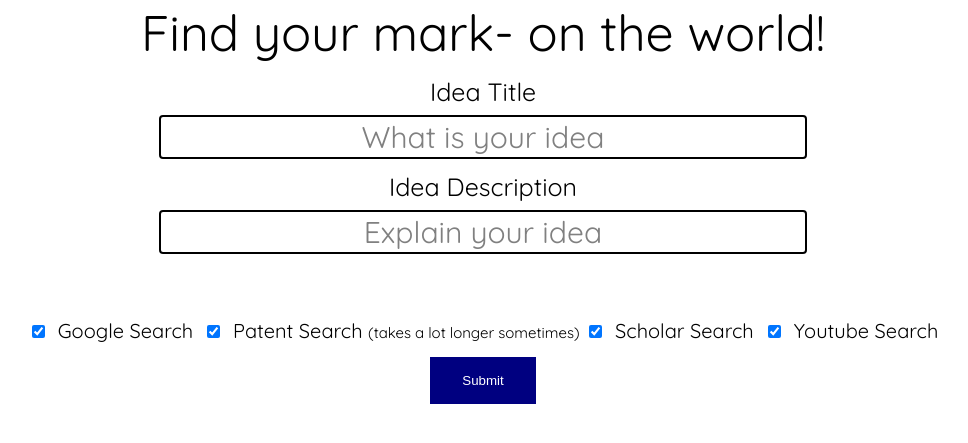
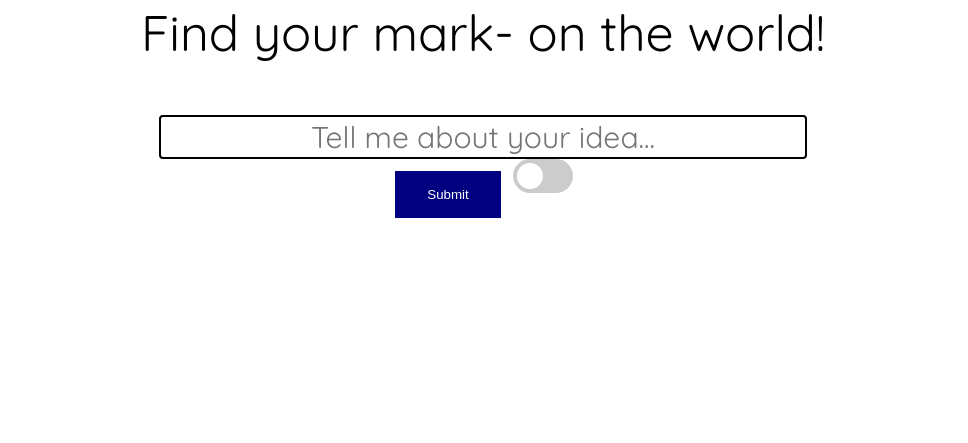
Before and after one commit to nirmiller/IdeaSearchv2, a Flask app: page / in a window 1280 px wide. Shown: the part 257-700 px from the top of the page, without its empty margins (157-1125 px from the left). Run offline with Flask 3, Linux system fonts and the light colour scheme; some libraries are stand-ins or nearby versions.

```diff
--- a/ideasearch/ranker.py
+++ b/ideasearch/ranker.py
@@ -50,9 +50,9 @@ def get_cos_similarity(test, compare):
         return np.dot(vec1, vec2) / (np.linalg.norm(vec1) * np.linalg.norm(vec2))
 
     return 0
-def score_query(search_algo, idea_query, threshold):
+def score_query(search_algo, idea_query, threshold, search_depth):
 
-  searched_results = search_algo(idea_query)
+  searched_results = search_algo(idea_query, search_depth)
   searched_ideas = score_list(iq=idea_query, queries_list=searched_results, threshold=threshold)
   return searched_ideas
 
--- a/ideasearch/variables.py
+++ b/ideasearch/variables.py
@@ -9,6 +9,9 @@ def configure():
 
 
 configure()
+
+#API Key for Open AI
+OPENAI_API_KEY = os.getenv('OPENAI_API_KEY')
 
 #API Keys for Google Services
 GOOGLE_API_KEY = os.getenv('GOOGLE_API_KEY')
@@ -26,7 +29,7 @@ api_token = os.getenv('SEMANTIC_API_KEY')
 semantic_header = {"Authorization": f"Bearer {api_token}"}
 API_URL = "https://api-inference.huggingface.co/models/sentence-transformers/all-MiniLM-L6-v2"
 
-#spacy.cli.download("en_core_web_lg")
+#spacy.cli.download("en_core_web_md")
 
 nlp = spacy.load("en_core_web_md")
 print("loading_model")
--- a/main.py
+++ b/main.py
@@ -5,4 +5,4 @@ app = create_app()
 
 if __name__ == '__main__':
 
-    app.run(debug=True, port='8000')
+    app.run(debug=True, port='8080')
--- a/website/templates/home.html
+++ b/website/templates/home.html
@@ -33,10 +33,69 @@
             width:200px;
             height:100px;
 
-
         }
 
+        .switch {
+          position: relative;
+          display: inline-block;
+          width: 60px;
+          height: 34px;
+        }
 
+        /* Hide default HTML checkbox */
+        .switch input {
+          opacity: 0;
+          width: 0;
+          height: 0;
+        }
+
+        /* The slider */
+        .slider {
+          position: absolute;
+          cursor: pointer;
+          top: 0;
+          left: 0;
+          right: 0;
+          bottom: 0;
+          background-color: #ccc;
+          -webkit-transition: .4s;
+          transition: .4s;
+        }
+
+        .slider:before {
+          position: absolute;
+          content: "";
+          height: 26px;
+          width: 26px;
+          left: 4px;
+          bottom: 4px;
+          background-color: white;
+          -webkit-transition: .4s;
+          transition: .4s;
+        }
+
+        input:checked + .slider {
+          background-color: #2196F3;
+        }
+
+        input:focus + .slider {
+          box-shadow: 0 0 1px #2196F3;
+        }
+
+        input:checked + .slider:before {
+          -webkit-transform: translateX(26px);
+          -ms-transform: translateX(26px);
+          transform: translateX(26px);
+        }
+
+        /* Rounded sliders */
+        .slider.round {
+          border-radius: 34px;
+        }
+
+        .slider.round:before {
+          border-radius: 50%;
+        }
 
     </style>
 
@@ -47,33 +106,17 @@
 <div style="text-align:center;font-family:'Quicksand;font-size:40px;">
     <p1 style="font-size:40px;font-size:50px;font-family:'Quicksand';">Find your mark- on the world!</p1>
     <form method="POST">
-        <label for="idea_title" style="font-size:25px;font-family:Quicksand;">Idea Title</label><br>
+        <label for="idea" style="font-size:25px;font-family:Quicksand;"></label><br>
         <input style="width:50vw;color:grey;border: 2px solid black;border-radius:4px;font-size:30px;font-family:Quicksand;text-align:center;"
-               type="text" id="idea_title" name="idea_title" value="What is your idea"><br>
-        <label for="idea_desc" style="font-size:25px;font-family:Quicksand;">Idea Description</label><br>
-        <input style="width:50vw;color:grey;border: 2px solid black;border-radius:4px;font-size:30px;font-family:Quicksand;text-align:center;"
-               type="text" id="idea_desc" name="idea_desc" value="Explain your idea"><br><br>
+               type="text" id="idea" name="idea" placeholder="Tell me about your idea..."><br>
 
 
-        <div class="dropdown-checkboxes">
-            <div class="checkbox-list">
-                <input type="checkbox" id="google_type" name="search_types" value="google_type" checked>
-                <label style="font-size:20px;" for="google_type">Google Search</label>
-
-
-                <input type="checkbox" id="patent_type" name="search_types" value="patent_type" checked>
-                <label style="font-size:20px;" for="patent_type">Patent Search <span style="font-size:15px;">(takes a lot longer sometimes)</span> </label>
-
-
-                <input type="checkbox" id="scholar_type" name="search_types" value="scholar_type" checked>
-                <label style="font-size:20px;" for="scholar_type">Scholar Search</label>
-
-                <input type="checkbox" id="youtube_type" name="search_types" value="youtube_type" checked>
-                <label style="font-size:20px;" for="youtube_type">Youtube Search</label>
-            </div>
-        </div>
         <input style="background-color:navy;border: none;color: white;padding: 16px 32px;text-decoration: none;margin: 4px 2px;cursor: pointer;"
                type="submit" value="Submit">
+        <label class="switch" for="search_depth">
+            <input type="checkbox" id="search_depth" name="search_depth">
+            <span class="slider round"></span>
+        </label>
     </form>
 
 </div>
--- a/website/views.py
+++ b/website/views.py
@@ -10,6 +10,12 @@ from ideasearch.utils import query
 views = Blueprint('views', __name__)
 executor = ThreadPoolExecutor(2)
 
+
+def get_search_desc(idea):
+    return idea
+
+def get_search_title(idea):
+    return idea
 
 def get_meta(tag, data):
     if tag == 'PATENT':
@@ -33,13 +39,12 @@ def find_icon(tag):
         return url_for('static', filename='images/ScholarIcon.svg')
 
 
-def execute_heavy_job(passed_types):
+def execute_heavy_job(search_depth):
     global future
 
-    it = session.get('idea_title')
-    id = session.get('idea_desc')
+    idea = session.get('idea')
 
-    future = executor.submit(ideasearcher.search_idea, it, id, 0.25, 2, passed_types)
+    future = executor.submit(ideasearcher.search_idea, idea, 0.25, 2, search_depth)
     future.add_done_callback(custom_callback)
     return 'Heavy job started. Result will be available soon.'
 
@@ -65,15 +70,16 @@ def check_job():
 @views.route('/', methods=['GET', 'POST'])
 def home():
     if request.method == 'POST':
-        idea_title = request.form.get('idea_title')
-        idea_desc = request.form.get('idea_desc')
+        idea = request.form.get('idea')
+        search_depth=False
+        if request.form.get('search_depth') == 'on':
+            search_depth = True
+        else:
+            search_depth = False
 
-        passed_types = request.form.getlist('search_types')
+        session['idea'] = idea
 
-        session['idea_title'] = idea_title
-        session['idea_desc'] = idea_desc
-
-        execute_heavy_job(passed_types)
+        execute_heavy_job(search_depth)
 
         # Thread return progress through return of the function
         return redirect(url_for('views.loading'))
```
Also changed, not shown: ideasearch/ideasearcher.py (+14 -11 lines), ideasearch/search.py (+86 -63 lines), ideasearch/summary.py (added, +53 -0 lines), requirements.txt (+282 -15 lines).
